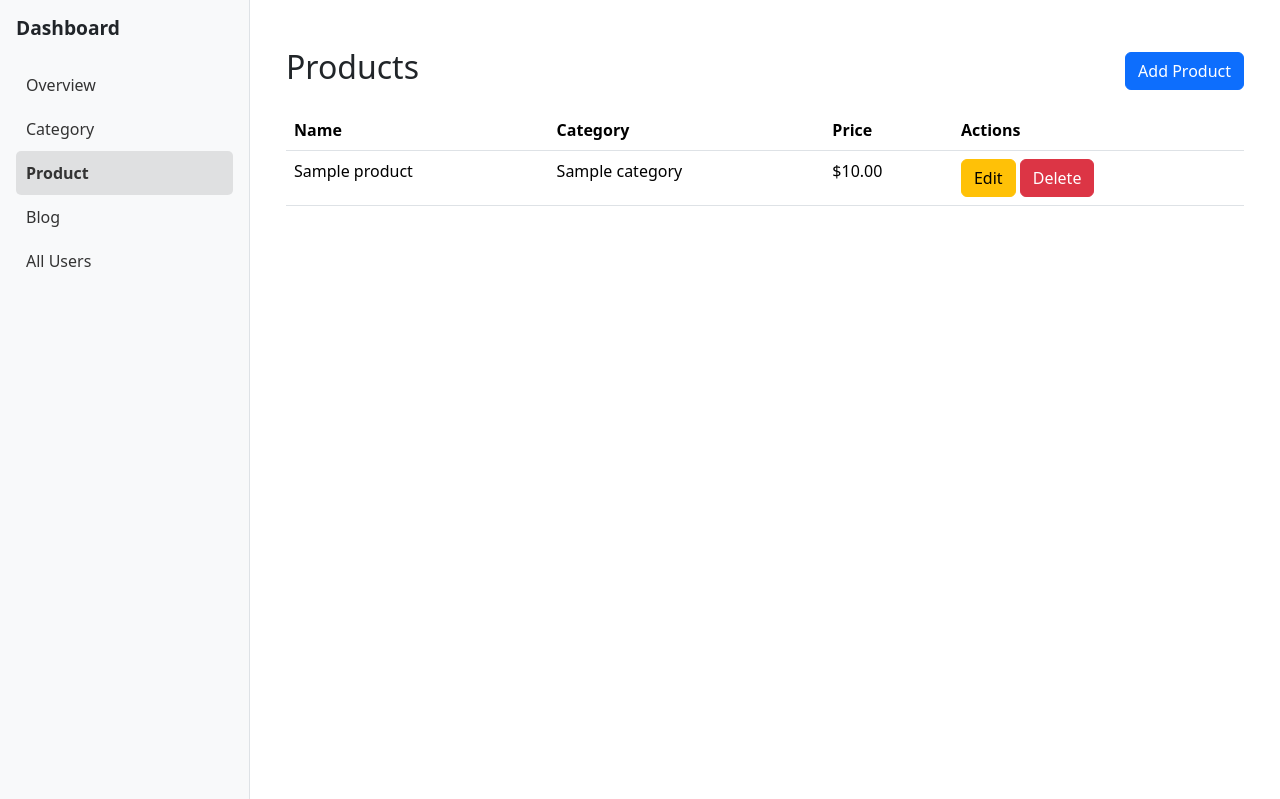
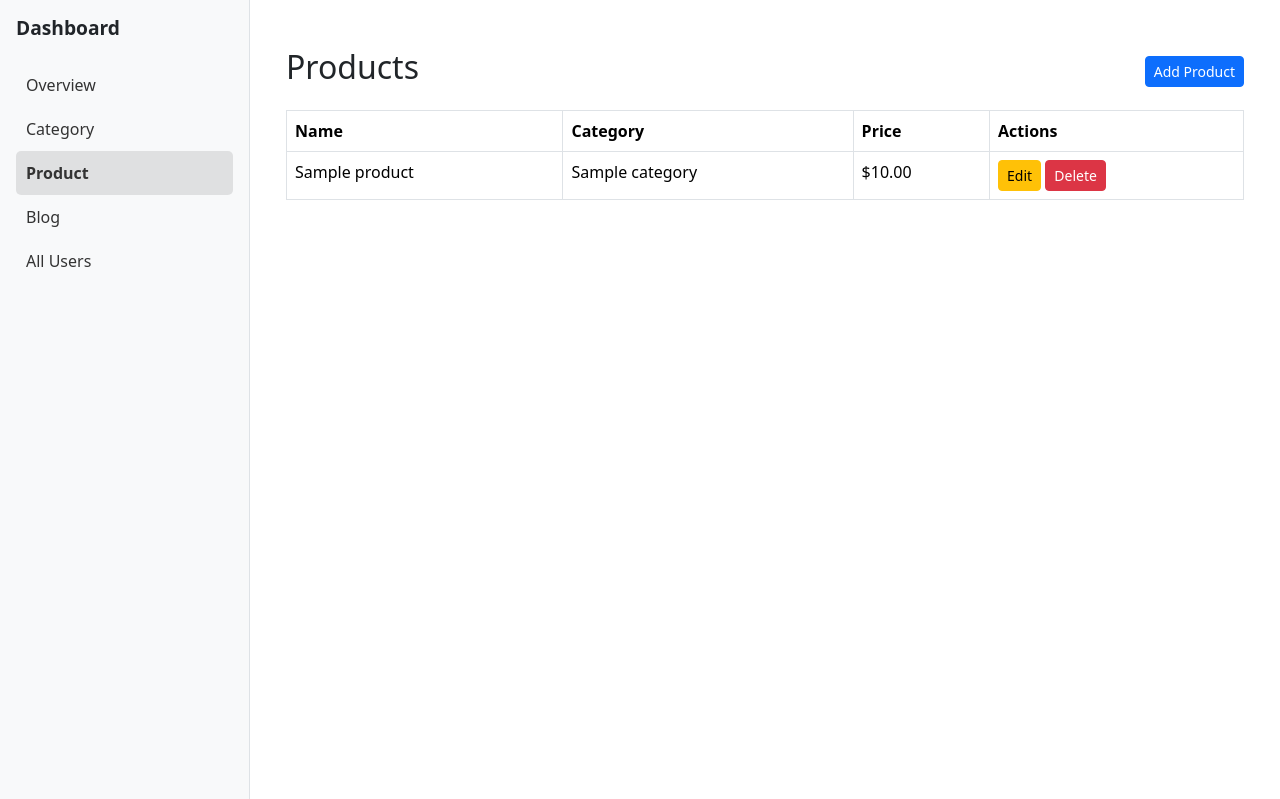
Before and after one commit to Fotsingboris/django_permissions, a Django app: page /en/product/ in a window 1280 px wide. Shown: the part 56-855 px from the top of the page. Run offline with Django 5.2, Linux system fonts and the light colour scheme; a user stored in the database is signed in; tables that the repository leaves empty hold one stand-in row (values such as "Sample post"); some libraries are stand-ins or nearby versions.

Commit message:
fix: button dusplay

```diff
--- a/templates/core/dashboard.html
+++ b/templates/core/dashboard.html
@@ -4,6 +4,8 @@
 {% block title %}{% trans "Dashboard" %}{% endblock %}
 
 {% block content %}
+<div class="container mt-4">
+
     <h1>{% trans "Welcome to the Dashboard" %}</h1>
 
     {% if user.is_superuser %}
@@ -59,4 +61,6 @@
             {% endfor %}
         </ul>
     {% endif %}
+</div>
+
 {% endblock %}
--- a/templates/core/product/product_list.html
+++ b/templates/core/product/product_list.html
@@ -5,10 +5,10 @@
 <div class="container mt-4">
     <div class="d-flex justify-content-between align-items-center">
         <h2>{% trans "Products" %}</h2>
-        <button class="btn btn-primary" data-bs-toggle="modal" data-bs-target="#addProductModal">{% trans "Add Product" %}</button>
+        <button class="btn btn-primary btn-sm" data-bs-toggle="modal" data-bs-target="#addProductModal">{% trans "Add Product" %}</button>
     </div>
 
-    <table class="table mt-3">
+    <table class="table mt-3 table-bordered">
         <thead>
             <tr>
                 <th>{% trans "Name" %}</th>
@@ -24,8 +24,8 @@
                 <td>{{ product.category.name }}</td>
                 <td>${{ product.price }}</td>
                 <td>
-                    <button class="btn btn-warning" data-bs-toggle="modal" data-bs-target="#editProductModal{{ product.id }}">{% trans "Edit" %}</button>
-                    <button class="btn btn-danger" data-bs-toggle="modal" data-bs-target="#deleteProductModal{{ product.id }}">{% trans "Delete" %}</button>
+                    <button class="btn btn-warning btn-sm" data-bs-toggle="modal" data-bs-target="#editProductModal{{ product.id }}">{% trans "Edit" %}</button>
+                    <button class="btn btn-danger btn-sm" data-bs-toggle="modal" data-bs-target="#deleteProductModal{{ product.id }}">{% trans "Delete" %}</button>
                 </td>
             </tr>
 
@@ -71,8 +71,8 @@
                                 </div>
                             </div>
                             <div class="modal-footer">
-                                <button type="submit" class="btn btn-success">{% trans "Update Product" %}</button>
-                                <button type="button" class="btn btn-secondary" data-bs-dismiss="modal">{% trans "Close" %}</button>
+                                <button type="submit" class="btn btn-success btn-sm">{% trans "Update Product" %}</button>
+                                <button type="button" class="btn btn-secondary btn-sm" data-bs-dismiss="modal">{% trans "Close" %}</button>
                             </div>
                         </form>
                     </div>
@@ -95,8 +95,8 @@
                                 <p>{% trans "Are you sure you want to delete this product?" %}</p>
                             </div>
                             <div class="modal-footer">
-                                <button type="submit" class="btn btn-danger">{% trans "Delete" %}</button>
-                                <button type="button" class="btn btn-secondary" data-bs-dismiss="modal">{% trans "Cancel" %}</button>
+                                <button type="submit" class="btn btn-danger btn-sm">{% trans "Delete" %}</button>
+                                <button type="button" class="btn btn-secondary btn-sm" data-bs-dismiss="modal">{% trans "Cancel" %}</button>
                             </div>
                         </form>
                     </div>
@@ -145,8 +145,8 @@
                     </div>
                 </div>
                 <div class="modal-footer">
-                    <button type="submit" class="btn btn-success">{% trans "Add Product" %}</button>
-                    <button type="button" class="btn btn-secondary" data-bs-dismiss="modal">{% trans "Close" %}</button>
+                    <button type="submit" class="btn btn-success btn-sm">{% trans "Add Product" %}</button>
+                    <button type="button" class="btn btn-secondary btn-sm" data-bs-dismiss="modal">{% trans "Close" %}</button>
                 </div>
             </form>
         </div>
```
Also changed, not shown: templates/core/blog/blog_list.html (+10 -10 lines), templates/core/category/category_list.html (+7 -7 lines), templates/core/users/users.html (+4 -4 lines).
